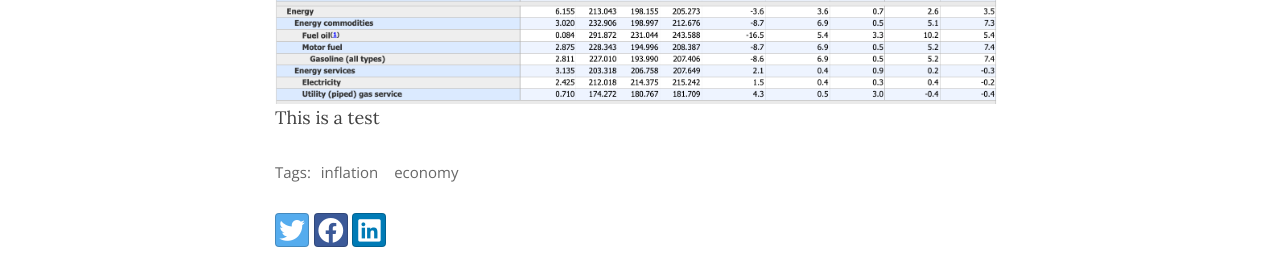
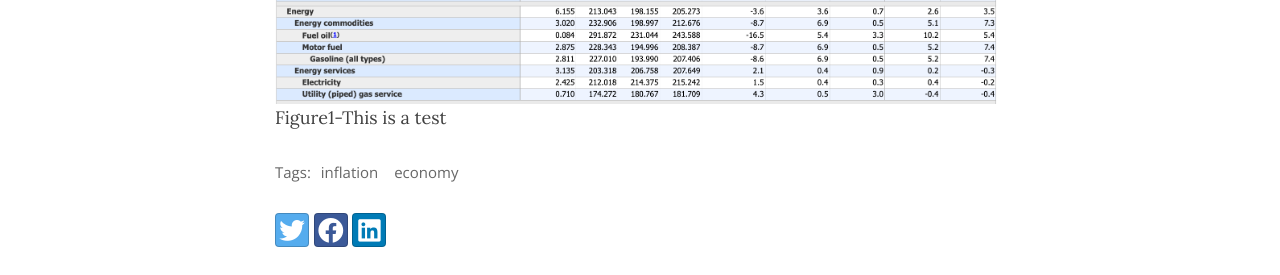
Before and after one commit to aissaei/randomlyordered.github.io, a Jekyll site: the page built from _posts/2021-03-13-you_are_poorer_than_what_you_think.md, in a window 1280 px wide and 900 px high, scrolled down 2047 px. Shown: the part 289-564 px from the top of the window. Built offline with Jekyll 4.4.1, drawn with Linux system fonts in a browser that asks for light colours; nearby versions of some CDN libraries.

Commit message:
new post - you are poorer than what you think

```diff
--- a/_posts/2021-03-13-you_are_poorer_than_what_you_think.md
+++ b/_posts/2021-03-13-you_are_poorer_than_what_you_think.md
@@ -26,8 +26,8 @@
 Simple questions are usually not straightforward. Thankfully, we have an organization in the U.S. to do answer (some) of these questions and to measure  just that. U.S. Bureau of Labor Statistics is responsible to take these questions (and many more) into account and to measure (and report) the inflation on a regular basis. U.S. Bureau of Labor Statistics uses CPI to measure inflation. The Consumer Price Index (CPI) is a measure of the average change over time in the prices paid by urban consumers for a market basket of consumer goods and services. Indexes are available for the U.S. and various geographic areas.
 
 <figure class="image">
-  <img src="/assets/img/cpi-u.png" alt="CPU-I">
-  <figcaption>This is a test</figcaption>
+  <img src="/assets/img/cpi-u.png" class="center" alt="CPU-I">
+  <figcaption>Figure1-This is a test</figcaption>
 </figure>
 
  <!-- <img src="/assets/img/cpi-u.png" class="center" width="200" height="300"> -->
```
